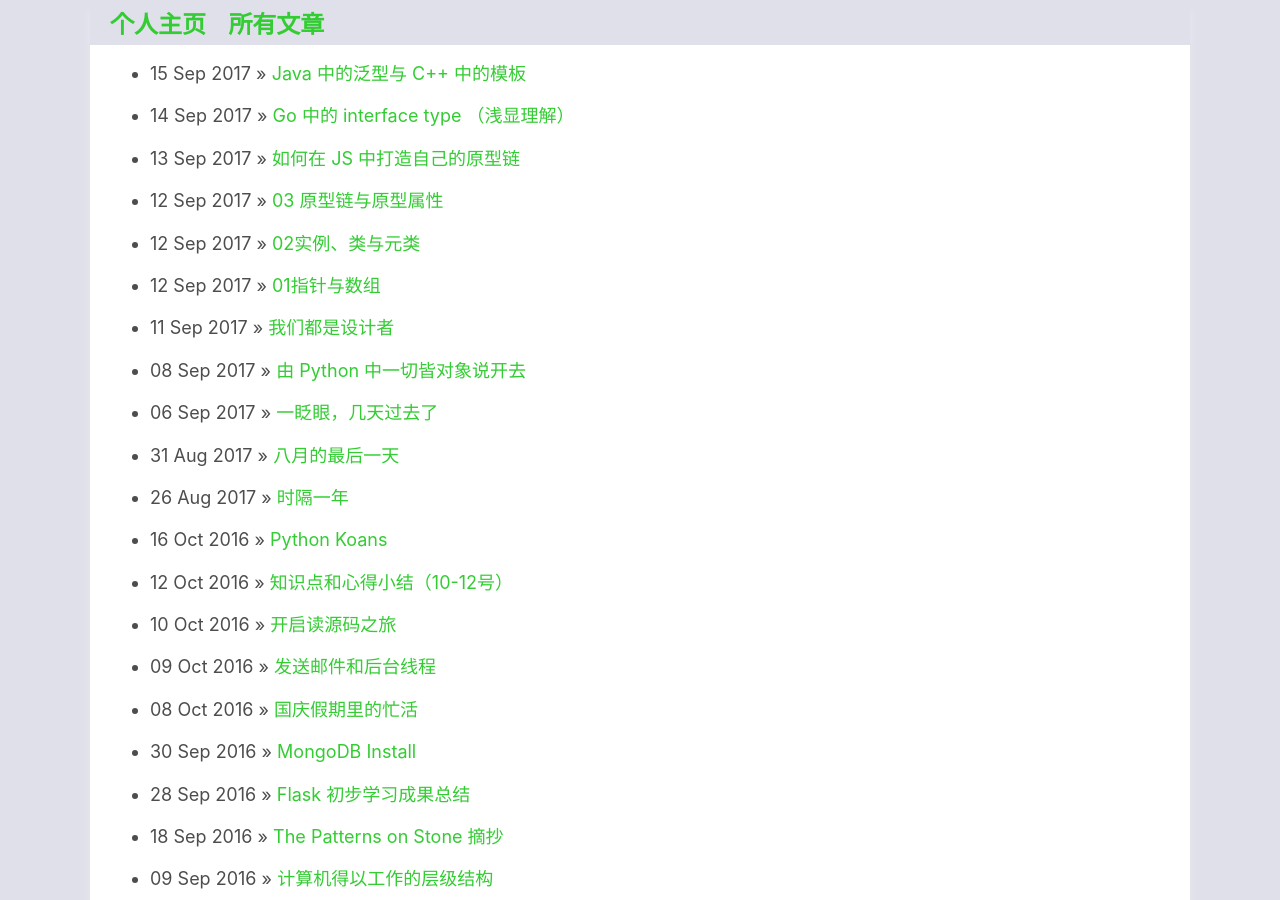
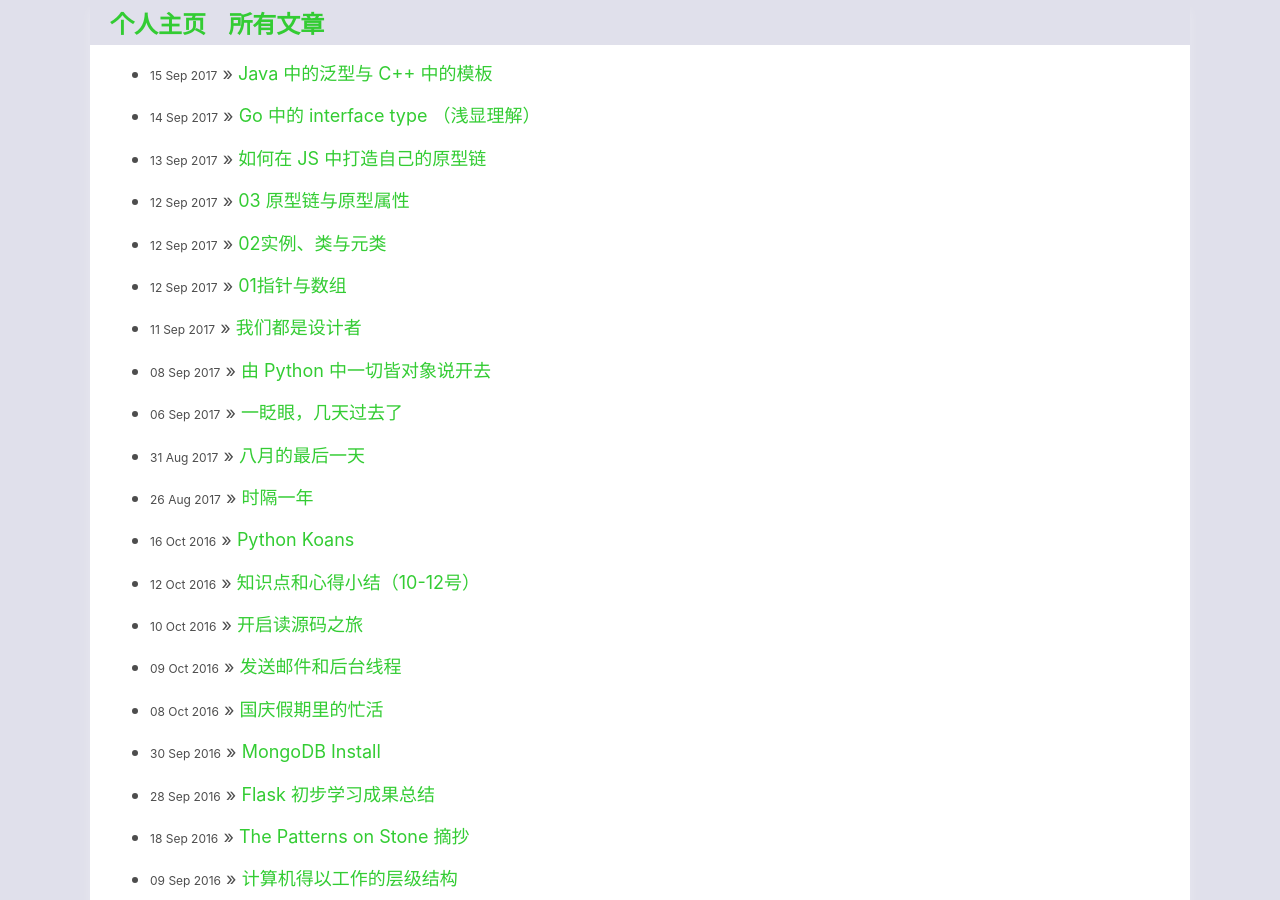
Before and after one commit to xxleyi/xxleyi.github.io, a Jekyll site: the page built from blog/index.html, in a window 1280 px wide and 900 px high. Built offline with Jekyll 4.4.1, drawn with Linux system fonts in a browser that asks for light colours.

Commit message:
update the lookout.

```diff
--- a/blog/index.html
+++ b/blog/index.html
@@ -5,6 +5,6 @@
 
 	<ul id="posts">
 	  {% for post in site.posts %}
-	    <li style="margin: 10px auto;"><span>{{ post.date | date_to_string }}</span> » <a href="{{ post.url }}" title="{{ post.title }}">{{ post.title }}</a></li>
+	    <li style="margin: 10px auto;"><span style="font-size: 12px;">{{ post.date | date_to_string }}</span> » <a href="{{ post.url }}" title="{{ post.title }}">{{ post.title }}</a></li>
 	  {% endfor %}
 	</ul>
```
